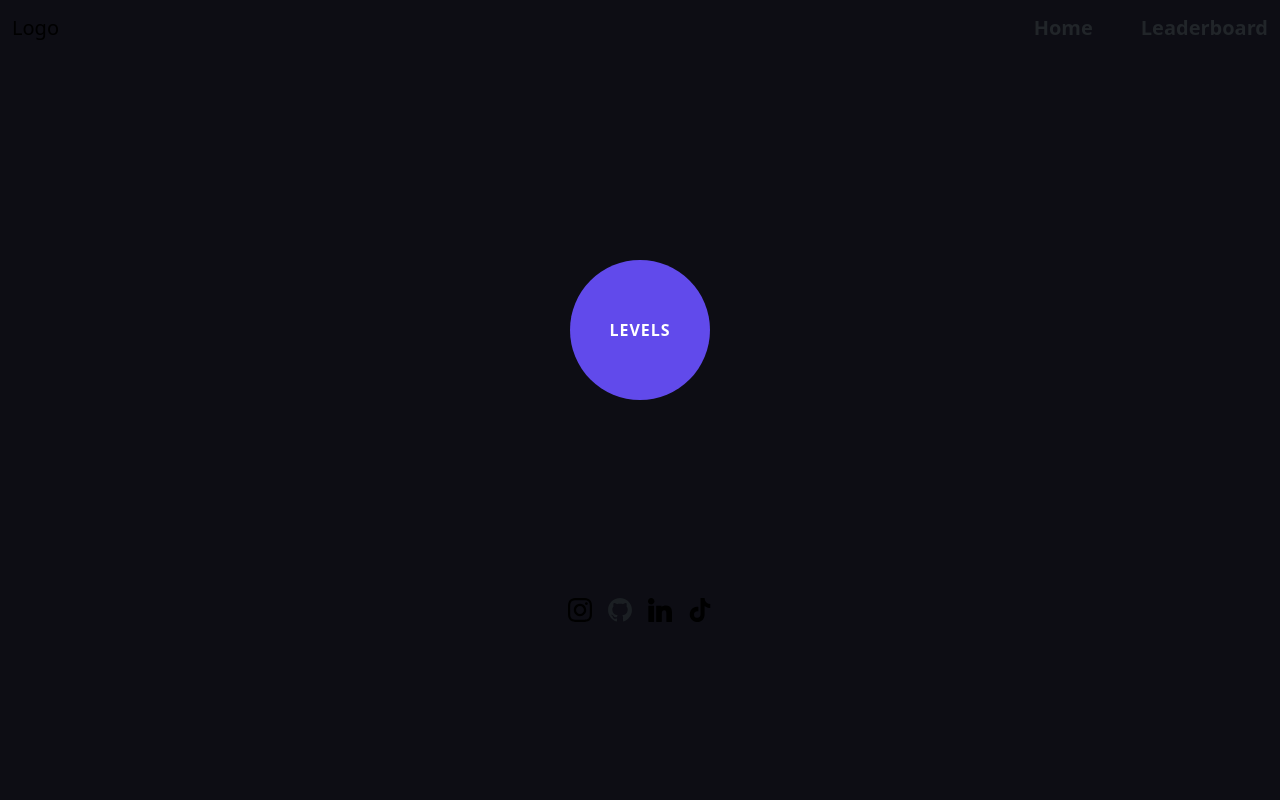
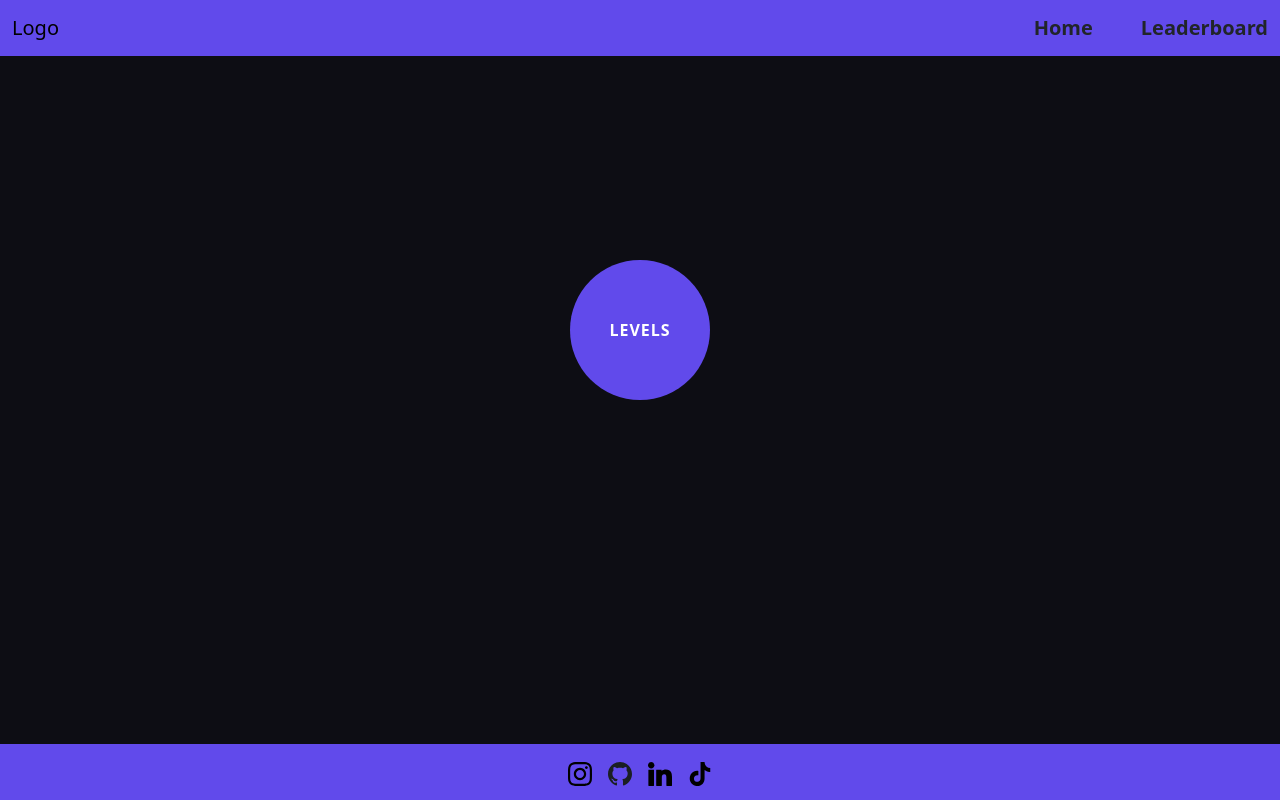
Before and after one commit to KaiaBryant/shadow-stack, a React (Vite) app in the folder client/: page /levels in a window 1280 px wide. Built offline with nearby package versions, Linux system fonts and the light colour scheme.

Commit message:
Fixed Header and Footer styling (Opinions?)

```diff
--- a/client/src/App.jsx
+++ b/client/src/App.jsx
@@ -1,29 +1,26 @@
 import { BrowserRouter as Router, Routes, Route } from "react-router-dom";
-import Header from './components/Header';
-import Footer from './components/Footer';
-import Admin from './pages/Admin';
-import Home from './pages/Home';
-import Leaderboard from './pages/Leaderboard';
-import Results from './pages/Results';
-import Simulator from './pages/Simulator';
+import Header from "./components/Header";
+import Footer from "./components/Footer";
+import Admin from "./pages/Admin";
+import Home from "./pages/Home";
+import Leaderboard from "./pages/Leaderboard";
+import Results from "./pages/Results";
+import Simulator from "./pages/Simulator";
 import CharacterSelection from "./pages/CharacterSeletion";
 import CreateUser from "./pages/CreateUsername";
 import GameIntro from "./pages/GameIntro";
 import Login from "./pages/Login";
 import LevelsMenu from "./components/LevelsMenu";
-// import LevelsMenu from "./pages/LevelsMenu";
-// import CharacterCard from './components/CharacterCard';
-// import ProgressTracker from './components/ProgressTracker';
-// import QuestionCard from './components/QuestionCard';
-// import ThreatMeter from './components/ThreatMeter';
-
 
 function App() {
   return (
     <Router>
+      {/* Flex column layout that fills the viewport */}
+      <div className="d-flex flex-column min-vh-100">
         <Header />
 
-      <main>
+        {/* This grows to fill the leftover space */}
+        <main className="flex-grow-1">
           <Routes>
             <Route path="/" element={<Home />} />
             <Route path="/character-select" element={<CharacterSelection />} />
@@ -39,6 +36,7 @@
         </main>
 
         <Footer />
+      </div>
     </Router>
   );
 }
--- a/client/src/components/Footer.jsx
+++ b/client/src/components/Footer.jsx
@@ -8,8 +8,8 @@
 
 function Footer() {
     return (
-        <footer className="py-4 mt-auto">
-            <div className="container">
+        <footer className="">
+            <div className="footer-container">
                 <div className="d-flex justify-content-center align-items-center gap-3">
                     <div className="social-icon-wrapper">
                         <SocialIcons
--- a/client/src/styles/Footer.css
+++ b/client/src/styles/Footer.css
@@ -1,3 +1,10 @@
+.footer-container {
+    background-color: #614aeb;
+    width: 100%;
+    padding: 1rem 0;
+}
+
+
 .social-icon-wrapper {
     width: 24px;
     height: 24px;
--- a/client/src/styles/Header.css
+++ b/client/src/styles/Header.css
@@ -0,0 +1,3 @@
+.navbar {
+    background-color: #614aeb;
+}
--- a/client/src/styles/global.css
+++ b/client/src/styles/global.css
@@ -2,8 +2,16 @@
     background: #181820;
 }*/
 
-body {
+html, body {
     background-color: #0d0d14 !important;
+    height: 100%;
+    margin: 0;
+}
+
+footer {
+    margin: 0;
+    padding: 0;
+    margin-top: auto;
 }
 
 .custom-form-wrapper {
```
Lines whose indentation alone changed are shown as unchanged.
